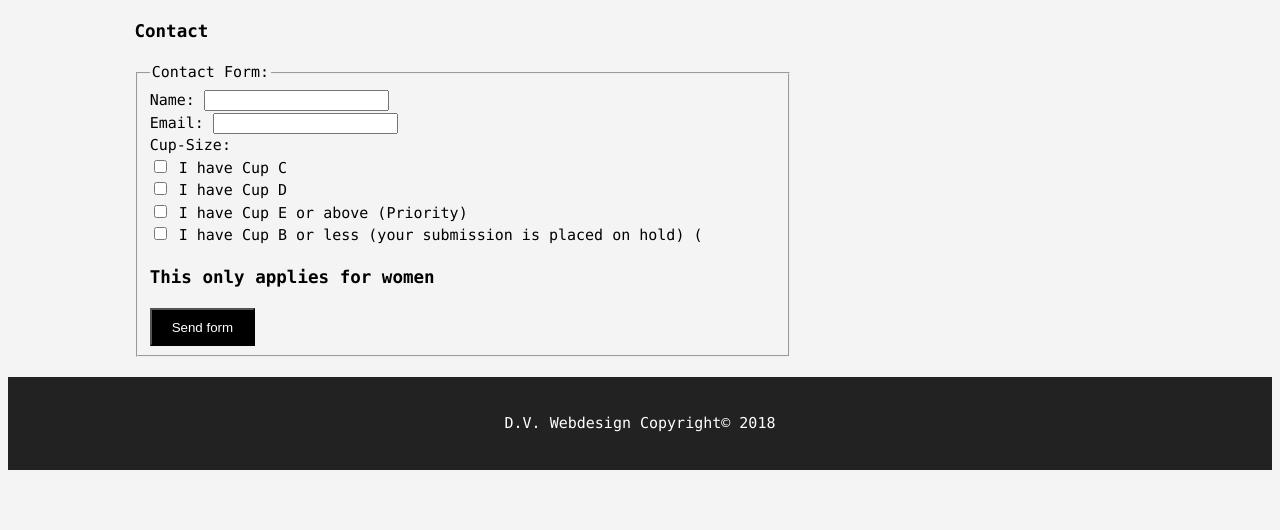
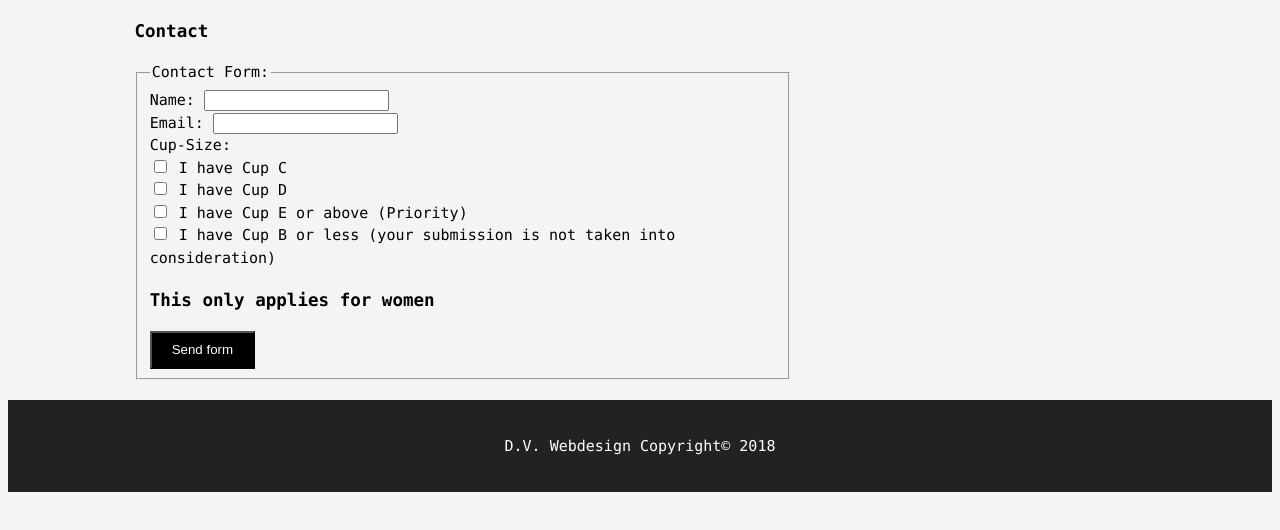
Before and after one commit to DanielV797/danielv797.github.io, a plain HTML site: page contact.html in a window 1280 px wide. Shown: the part 90-620 px from the top of the page. Drawn offline with Linux system fonts and the light colour scheme.

Commit message:
Update contact.html

```diff
--- a/contact.html
+++ b/contact.html
@@ -40,7 +40,7 @@
     					<input type="checkbox" name="Cup C" value="C"> I have Cup C<br>
     					<input type="checkbox" name="Cup D" value="D"> I have Cup D<br>
     					<input type="checkbox" name="Above" value="E^"> I have Cup E or above (Priority)<br>
-    					<input type="checkbox" name="Cup B" value="B"> I have Cup B or less (your submission is placed on hold) (<br>
+    					<input type="checkbox" name="Cup B" value="B"> I have Cup B or less (your submission is not taken into consideration)<br>
     					<h1> This only applies for women</h1>
     					<button type="submit" class="button_1">Send form</button>
   					</fieldset>
```
